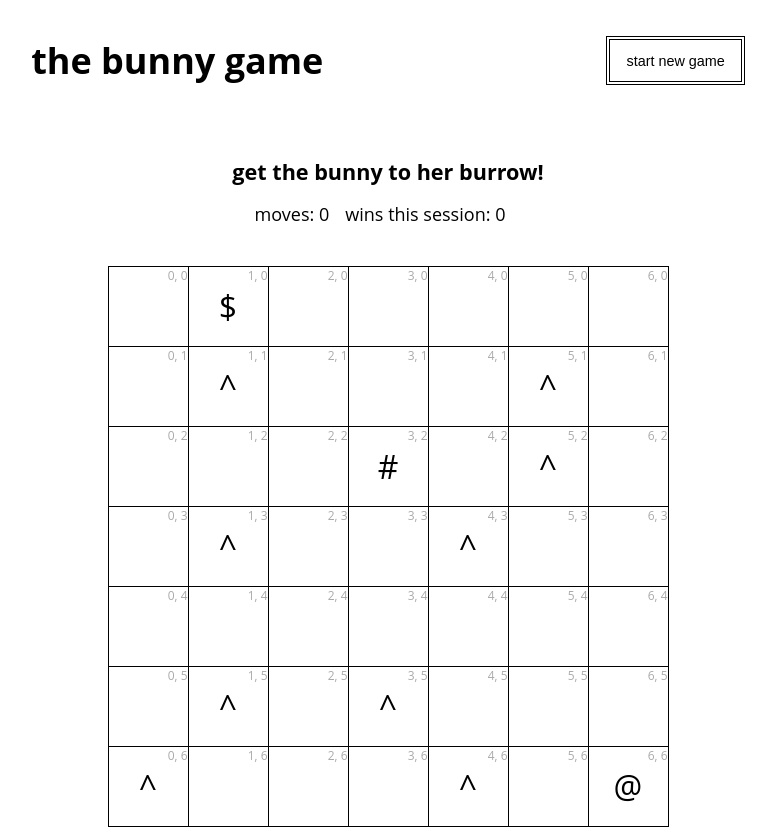
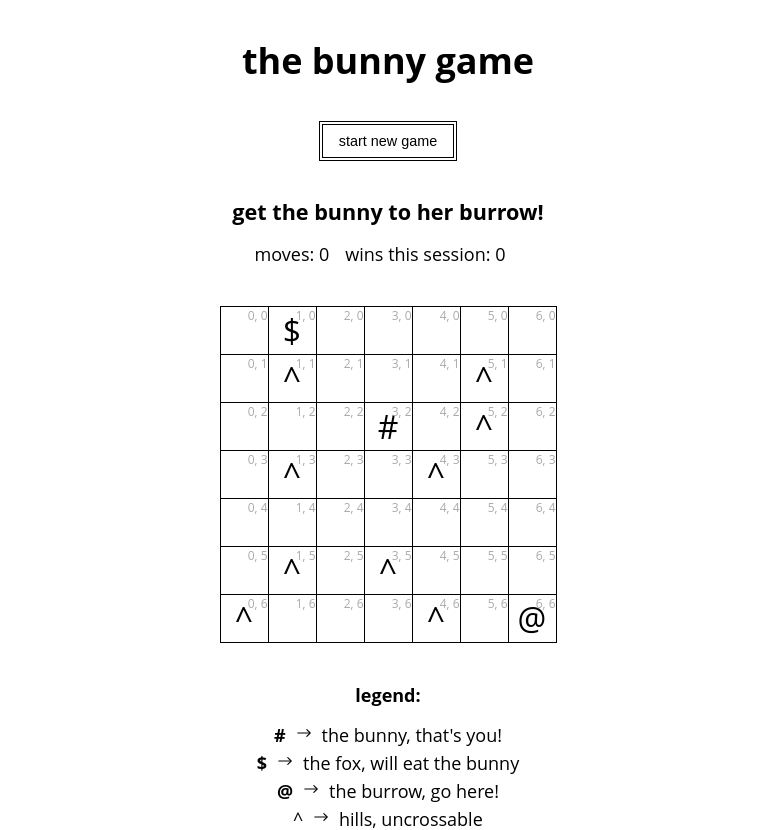
Before and after one commit to jaybillings/bunnies-vs-foxes, a React (Create React App) app: page / in a window 1280 px wide. Shown: the top 830 px of the page, without its empty margins (252-1028 px from the left). Built offline with nearby package versions, Linux system fonts and the light colour scheme.

Commit message:
More layout tweaks

```diff
--- a/src/App.scss
+++ b/src/App.scss
@@ -5,6 +5,10 @@
 
 header {
   text-align: center;
+}
+
+h1 {
+  margin: 0 0 1em;
 }
 
 h2 {
@@ -45,14 +49,20 @@ svg {
 
   & > header {
     display: flex;
+    flex-flow: column;
     justify-content: space-evenly;
     margin: 2em 0;
+  }
+
+  .button_container {
+    //display: grid;
+    //align-content: center;
   }
 }
 
 .game-board {
   text-align: center;
-  margin: 4em 0 0;
+  margin: 2em 0 0;
 }
 
 .legend {
@@ -66,8 +76,8 @@ svg {
 
   td {
     position: relative;
-    width: 5rem;
-    height: 5rem;
+    width: $cell-width_small;
+    height: $cell-width_small;
     border: 1px solid black;
   }
 
--- a/src/layouts/GameLayout.js
+++ b/src/layouts/GameLayout.js
@@ -29,9 +29,11 @@ export default class GameLayout extends Component {
     return <div className={'game-layout'}>
       <header>
         <h1>the bunny game</h1>
-        <button type={'button'} className={!this.state.gameState && 'emphasis'} onClick={this.startNewGame}>
-          Start New Game
-        </button>
+        <div className={'button_container'}>
+          <button type={'button'} className={!this.state.gameState && 'emphasis'} onClick={this.startNewGame}>
+            Start New Game
+          </button>
+        </div>
       </header>
       <GameBoard rockRatio={config.ratios.rock} flowerRatio={config.ratios.flower}
                  mapWidth={config.mapSize.width} mapHeight={config.mapSize.height} setMessage={this.setMessage} />
--- a/src/styles/_variables.scss
+++ b/src/styles/_variables.scss
@@ -0,0 +1 @@
+$cell-width_small: 3rem;
```
